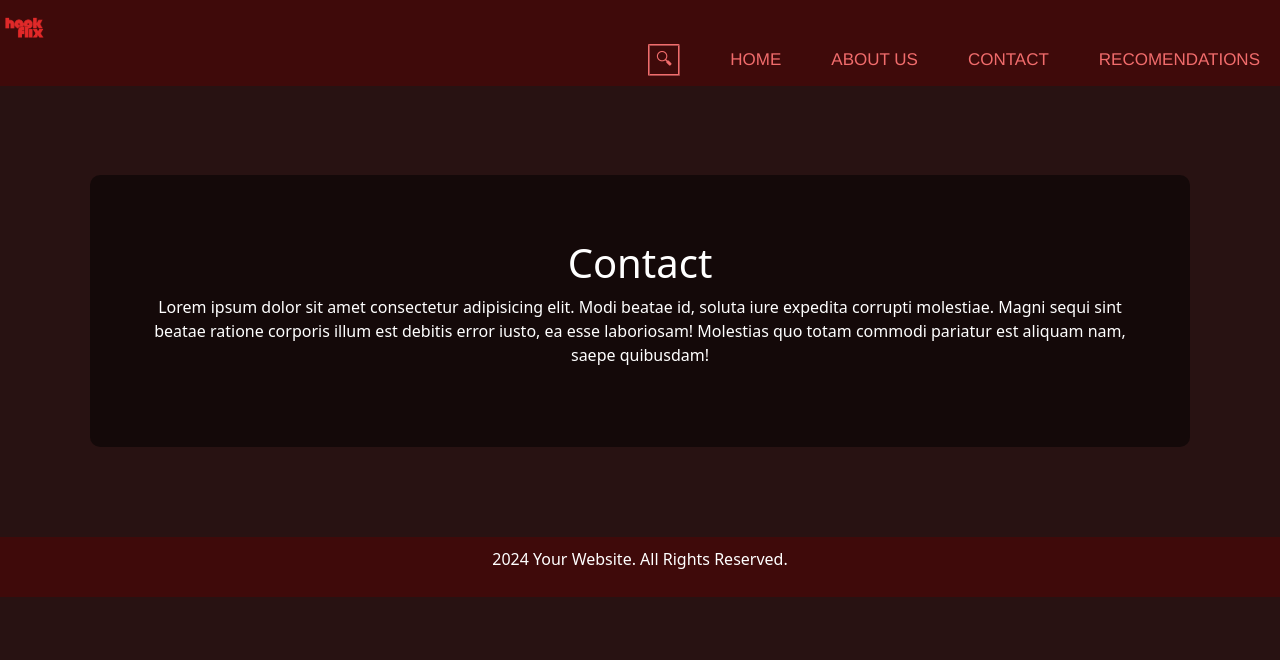
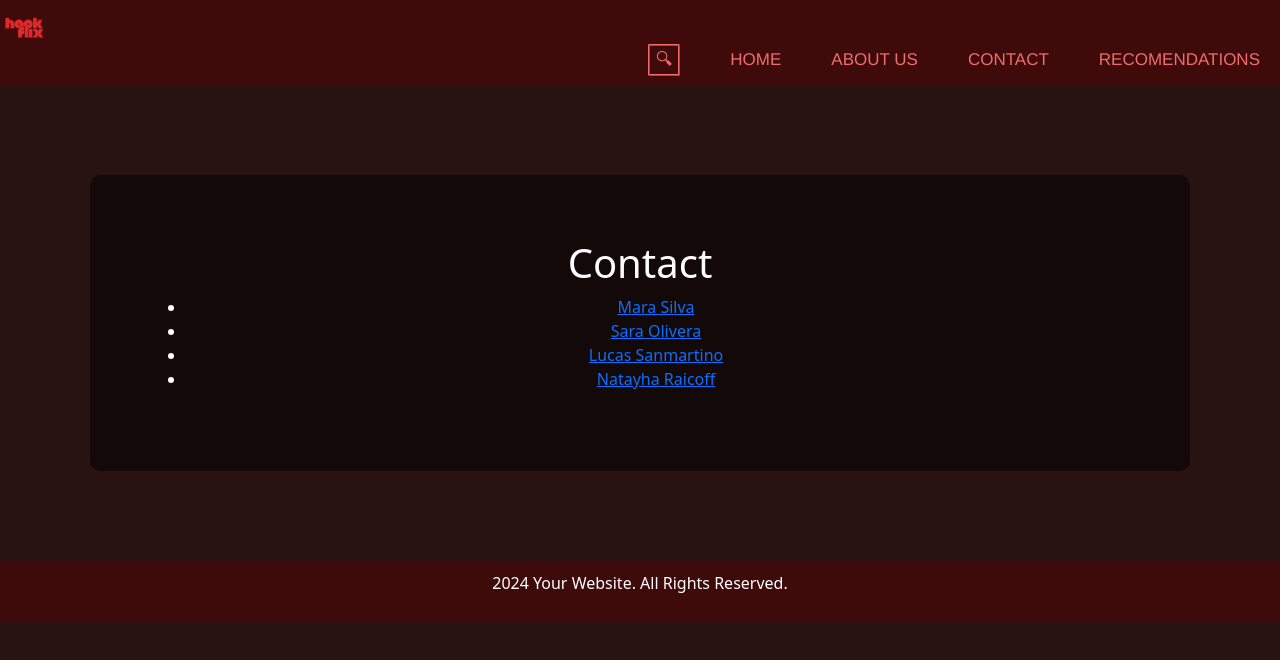
Before and after one commit to MaraAnima/Primer-Entregable, a React (Vite) app: page /contact in a window 1280 px wide. Shown: the top 660 px of the page. Built offline with nearby package versions, Linux system fonts and the light colour scheme; a web font is replaced by a local one.

Commit message:
Contact
Co-Authored-By: LucasSanmartino7 <179268813+LucasSanmartino7@users.noreply.github.com>
Co-Authored-By: Natayha-Raicoff <179271466+Natayha-Raicoff@users.noreply.github.com>
Co-Authored-By: SarabOlivera <187664642+SarabOlivera@users.noreply.github.com>

```diff
--- a/src/components/MovieList.jsx
+++ b/src/components/MovieList.jsx
@@ -5,7 +5,6 @@ import axios from "axios";
 
 function MovieList({ rating, movies, setMovies }) {
   const [page, setPage] = useState(1);
-  // const [hasMore, setHasMore] = useState(true);
 
   const fetchMovies = async (reset = false) => {
     try {
@@ -19,7 +18,6 @@ function MovieList({ rating, movies, setMovies }) {
       );
       const data = response.data;
       setMovies((prevMovies) => [...prevMovies, ...data.results]);
-      // setHasMore(data.results.length > 0);
     } catch (error) {
       console.error("Error al obtener las películas:", error);
       alert("Error al buscar películas. Intenta nuevamente.");
--- a/src/components/pages/Contact.jsx
+++ b/src/components/pages/Contact.jsx
@@ -6,12 +6,35 @@ function Contact() {
       <MovieNavbar />
       <div className="defaultBox ">
         <h1>Contact</h1>
-        <p>
-          Lorem ipsum dolor sit amet consectetur adipisicing elit. Modi beatae
-          id, soluta iure expedita corrupti molestiae. Magni sequi sint beatae
-          ratione corporis illum est debitis error iusto, ea esse laboriosam!
-          Molestias quo totam commodi pariatur est aliquam nam, saepe quibusdam!
-        </p>
+
+        <ul>
+          <li>
+            <a
+              className="contactus"
+              href="https://uy.linkedin.com/in/mara-silva-9324ab205"
+            >
+              Mara Silva
+            </a>
+          </li>
+          <li>
+            <a
+              className="contactus"
+              href="https://uy.linkedin.com/in/sara-olivera-805402219?trk=people-guest_people_search-card"
+            >
+              Sara Olivera
+            </a>
+          </li>
+          <li>
+            <a href="https://uy.linkedin.com/in/lucas-sanmartino-65812122a/en?trk=people-guest_people_search-card">
+              Lucas Sanmartino
+            </a>
+          </li>
+          <li>
+            <a href="https://uy.linkedin.com/in/natayha-raicoff ">
+              Natayha Raicoff
+            </a>
+          </li>
+        </ul>
       </div>
       <Foot />
     </>
```
